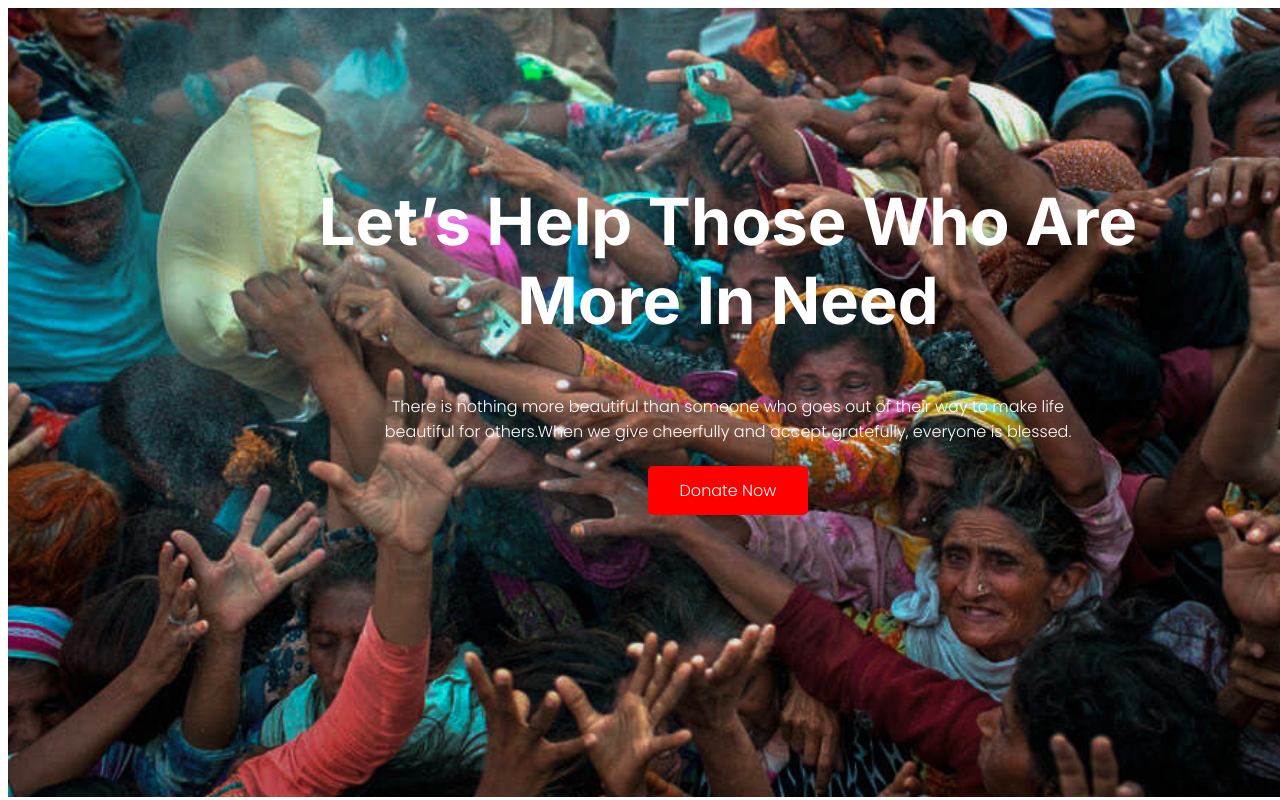
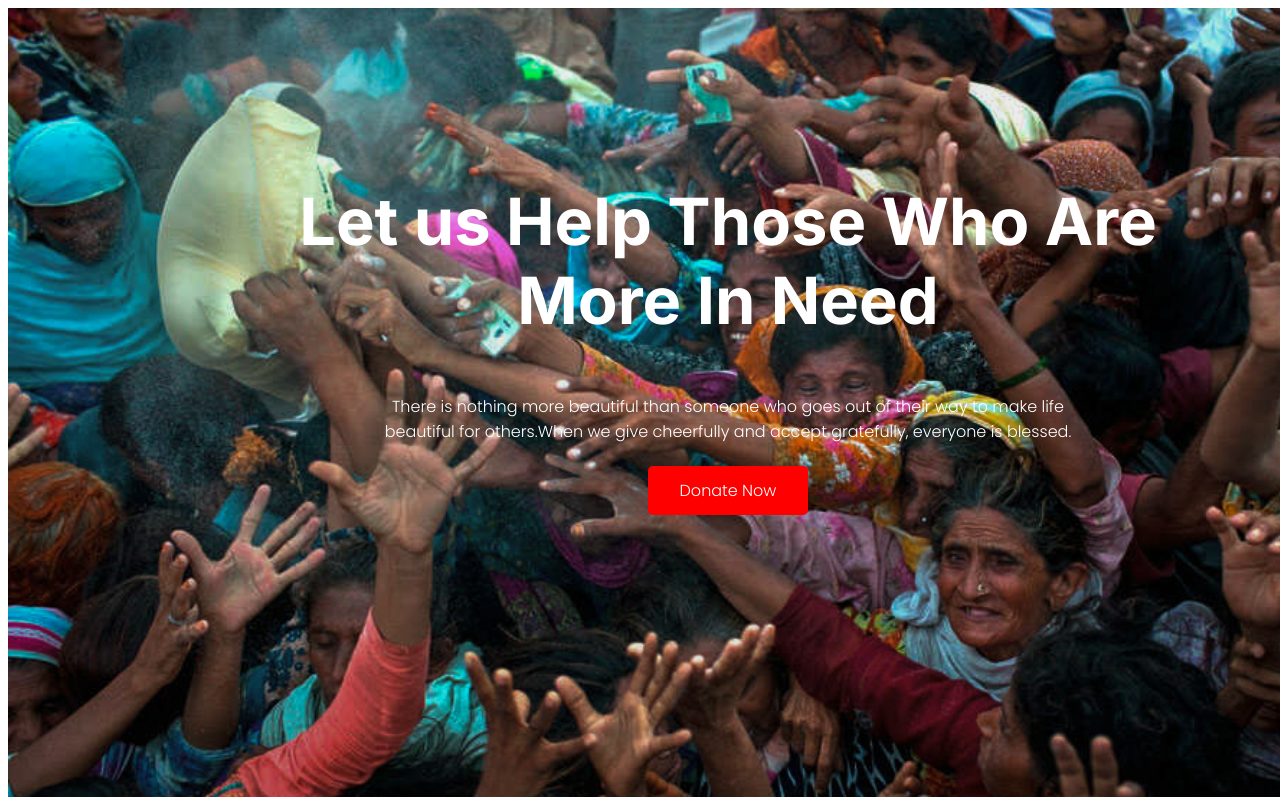
Before and after one commit to SaifurRahmanBijoy/donate-now, a plain HTML site: page index.html in a window 1280 px wide. Shown: the top 800 px of the page. Drawn offline with Linux system fonts and the light colour scheme.

Commit message:
first commit

```diff
--- a/index.html
+++ b/index.html
@@ -24,7 +24,7 @@
 
     <section class="section1">
         <div>
-            <h1 class="heading1">Let’s Help Those Who Are More In Need</h1>
+            <h1 class="heading1">Let us Help Those Who Are More In Need</h1>
             <p class="para1">There is nothing more beautiful than someone who goes out of their way to make life
                 beautiful for others.When we give cheerfully and accept gratefully, everyone is blessed.</p><br>
         </div>
```
Also changed, not shown: 1 other file.
